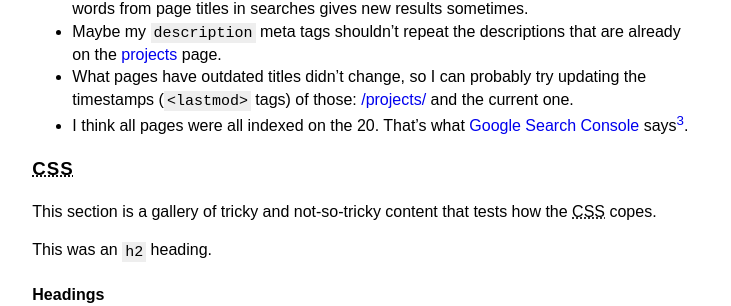
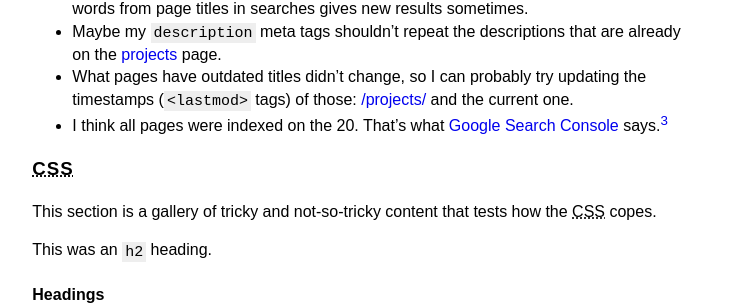
Before and after one commit to meribold/meribold.org, a Jekyll site: the page built from _posts/2017-09-02-meta.md, in a window 1280 px wide and 900 px high, scrolled down 3690 px. Shown: the part 143-449 px from the top of the window, without its empty margins (274-1005 px from the left). Built offline with Jekyll 4.4.1, drawn with Linux system fonts in a browser that asks for light colours.

Commit message:
Fix two typos

```diff
--- a/_posts/2017-09-02-meta.md
+++ b/_posts/2017-09-02-meta.md
@@ -251,8 +251,8 @@ Some observations:
     the [projects][] page.
 *   What pages have outdated titles didn't change, so I can probably try updating the
     timestamps (`<lastmod>` tags) of those: [/projects/](/projects/) and the current one.
-*   I think all pages were all indexed on the 20.  That's what
-    [Google Search Console][gsc] says[^processed].
+*   I think all pages were indexed on the 20.  That's what [Google Search Console][gsc]
+    says.[^processed]
 
 [^processed]: It says `/sitemap.xml` was submitted on 2017-09-12, processed on 2017-09-20,
     and 10 out of 11 links were indexed.  I assume [this][14] is the one that wasn't.
```
